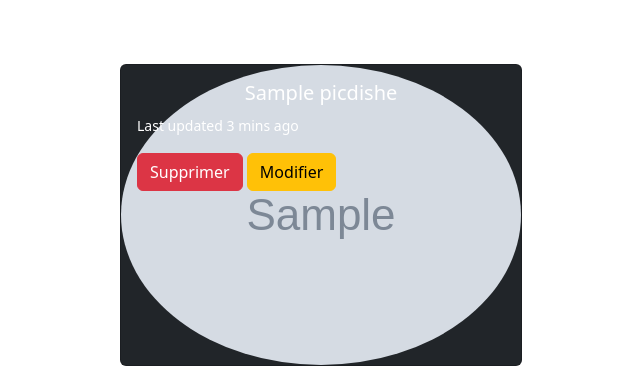
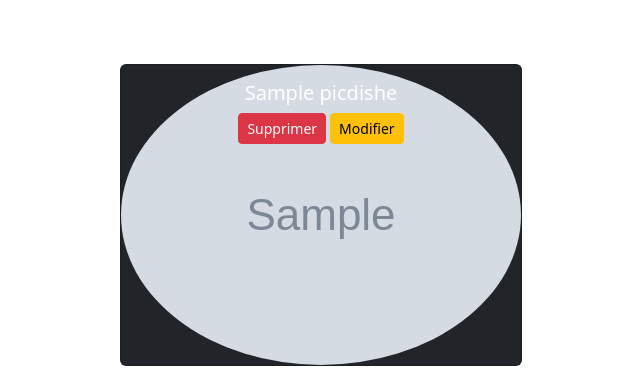
Before and after one commit to Ioma69/ECF, a Symfony app: template templates/PicDishes/index.html.twig in a window 1280 px wide. Shown: the part 56-446 px from the top of the page, without its empty margins (319-959 px from the left). Run offline with Twig, Linux system fonts and the light colour scheme; the template is opened without the code that fills it: most values are stand-ins (such as "Sample title", 1, 10 or a date in 2020); grey boxes marked "Sample" are stand-in pictures; some libraries are stand-ins or nearby versions.

Commit message:
Add constraint on delete cascade admin->picdishes

```diff
--- a/src/Controller/Controller.php
+++ b/src/Controller/Controller.php
@@ -30,6 +30,7 @@ class Controller extends AbstractController
         $form = $this->createForm(PicDishesType::class, $picdishes);
         $form->handleRequest($request);
         if ($form->isSubmitted() && $form->isValid() ) {
+            $picdishes->setAdmin($this->getUser());         //  recupere l'utilisateur connecté
             $em = $doctrine->getManager();                  // Recuperation d'un instance d'entity manager
             $em->persist($picdishes);   // Ajout de l'objet $picdishes à l'EM
             $em->flush(); // Synchronisation de l'object ajouté à l'Em avec le BDD
--- a/src/Entity/Admin.php
+++ b/src/Entity/Admin.php
@@ -30,6 +30,7 @@ class Admin implements UserInterface, PasswordAuthenticatedUserInterface
     private ?string $password = null;
 
     #[ORM\OneToMany(targetEntity: "App\Entity\PicDishes", mappedBy: "admin")]
+
     private $picdishes;
 
     private $passwordHasher;
--- a/src/Entity/PicDishes.php
+++ b/src/Entity/PicDishes.php
@@ -21,6 +21,8 @@ class PicDishes {
     private string $image;
 
     #[ORM\ManyToOne(targetEntity: "App\Entity\Admin", inversedBy: "picdishes")]
+    #[ORM\JoinColumn(name:"admin_id", referencedColumnName:"id", onDelete:"CASCADE")]
+
     private $admin;
 
 
--- a/templates/PicDishes/index.html.twig
+++ b/templates/PicDishes/index.html.twig
@@ -6,19 +6,17 @@
 
 <div class="d-flex justify-content-around flex-wrap mt-5">
     {% for picdishe in picdishes %}
-        <div class="card text-bg-dark my-3" width="100" >
-          <img src={{ picdishe.image }} alt= {{ picdishe.title }} class="card-img rounded-circle" height="300px" width="100">
-          <div class="card-img-overlay">
-            <h5 class="card-title text-white text-center">{{ picdishe.title }}</h5>
-            <p class="card-text text-white"><small>Last updated 3 mins ago</small></p>
+        <div class="card text-bg-dark my-3">
+            <img src={{ picdishe.image }} alt= {{ picdishe.title }} class="card-img rounded-circle" height="300px" width="100">
+            <div class="card-img-overlay">
+              <h5 class="card-title text-white text-center">{{ picdishe.title }}</h5>
+            <div class="d-flex justify-content-center">
+                <a href="{{ path('delete-picdishe', {'id': picdishe.id}) }}" class="btn btn-danger btn-sm">Supprimer</a>
 
-
-            <a href="{{ path('delete-picdishe', {'id': picdishe.id}) }}" class="btn btn-danger">Supprimer</a>
-            <a href="{{ path('edit-picdishe', {'id': picdishe.id}) }}" class="btn btn-warning">Modifier</a>
-
-
-      </div>
-    </div>
+                <a href="{{ path('edit-picdishe', {'id': picdishe.id}) }}" class="btn btn-warning btn-sm ms-1 ">Modifier</a>
+            </div>
+            </div>
+        </div>
     {% endfor %}
 
 </div>
```
Also changed, not shown: migrations/Version20230417101122.php (added, +31 -0 lines), public/styles/style.css (line endings or trailing spaces).
